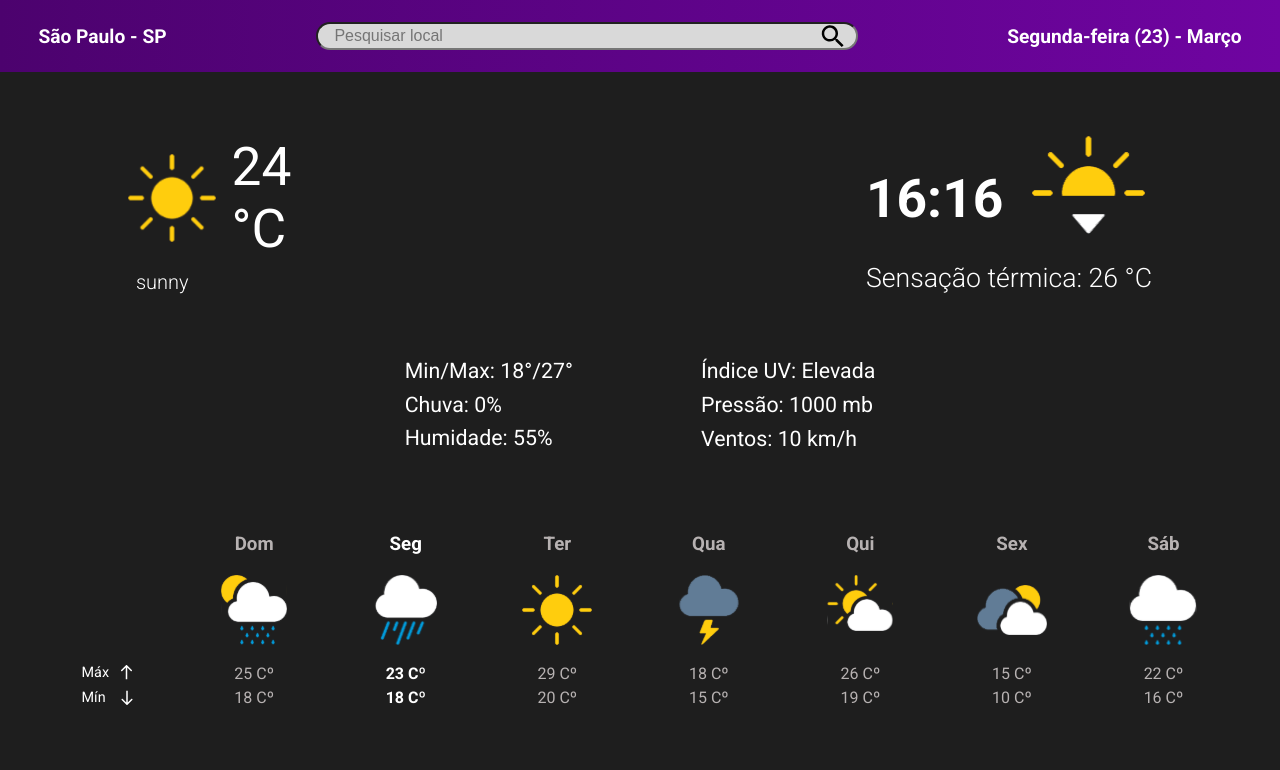
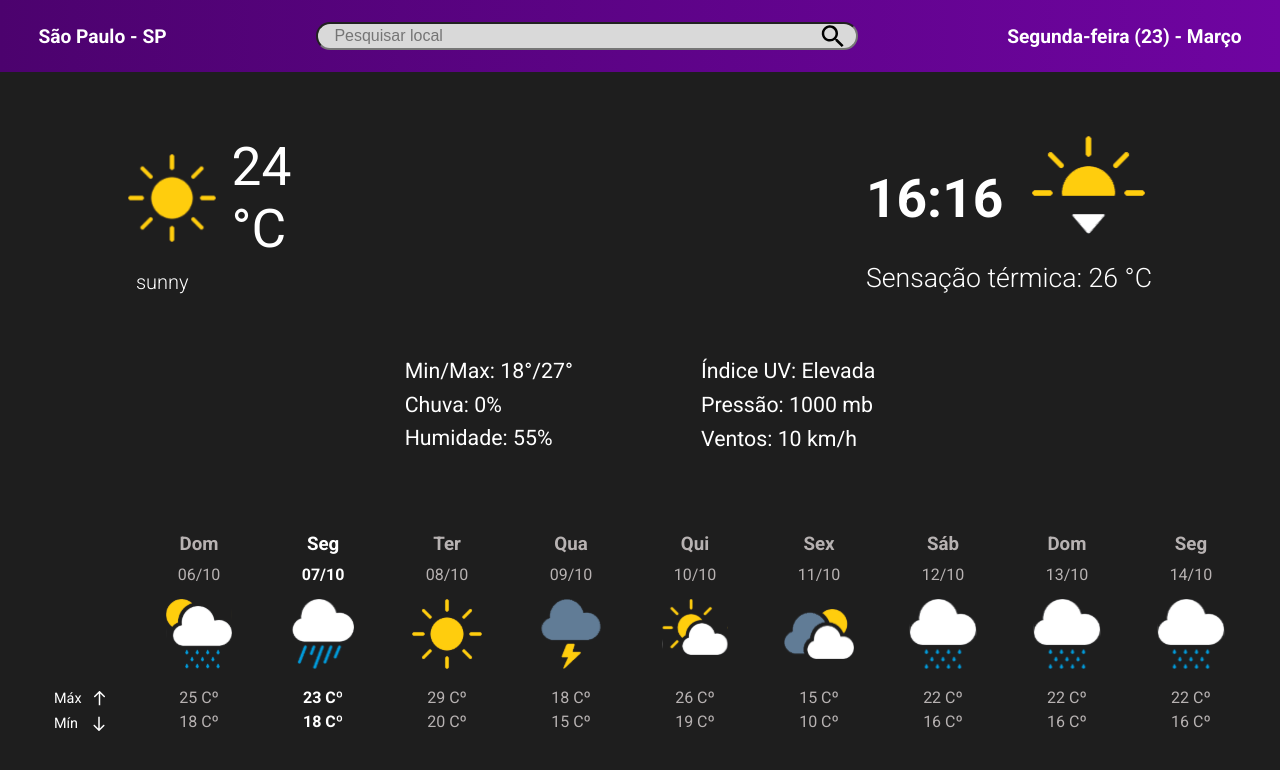
Before and after one commit to patriciasanttos/weather-app, a React (Vite) app: page / in a window 1280 px wide. Shown: the top 770 px of the page. Built offline with nearby package versions, Linux system fonts and the light colour scheme.

Commit message:
adding date and days to TempWeek component

```diff
--- a/src/App.jsx
+++ b/src/App.jsx
@@ -20,6 +20,73 @@ const testWeather = {
   date: new Date(Date.now())
 }
 
+const temperatureData = [
+  {
+    day: "Dom",
+    date: "06/10",
+    maxTemperature: "25 Cº",
+    minTemperature: "18 Cº",
+    weather: "sunnyRainy",
+  },
+  {
+    day: "Seg",
+    date: "07/10",
+    maxTemperature: "23 Cº",
+    minTemperature: "18 Cº",
+    weather: "rainy",
+  },
+  {
+    day: "Ter",
+    date: "08/10",
+    maxTemperature: "29 Cº",
+    minTemperature: "20 Cº",
+    weather: "sunny",
+  },
+  {
+    day: "Qua",
+    date: "09/10",
+    maxTemperature: "18 Cº",
+    minTemperature: "15 Cº",
+    weather: "storm",
+  },
+  {
+    day: "Qui",
+    date: "10/10",
+    maxTemperature: "26 Cº",
+    minTemperature: "19 Cº",
+    weather: "cloudy",
+  },
+  {
+    day: "Sex",
+    date: "11/10",
+    maxTemperature: "15 Cº",
+    minTemperature: "10 Cº",
+    weather: "covert",
+  },
+  {
+    day: "Sáb",
+    date: "12/10",
+    maxTemperature: "22 Cº",
+    minTemperature: "16 Cº",
+    weather: "hailRain",
+  },
+  {
+    day: "Dom",
+    date: "13/10",
+    maxTemperature: "22 Cº",
+    minTemperature: "16 Cº",
+    weather: "hailRain",
+  },
+
+  {
+    day: "Seg",
+    date: "14/10",
+    maxTemperature: "22 Cº",
+    minTemperature: "16 Cº",
+    weather: "hailRain",
+  },
+];
+
 function App() {
   return (
     <>
@@ -30,9 +97,9 @@ function App() {
       />
 
       <Weather weather={testWeather} />
-      <TempWeek/>
+      <TempWeek temperatureData={temperatureData} />
     </>
-  )
+  );
 }
 
 export default App
--- a/src/components/tempWeek/TempWeek.jsx
+++ b/src/components/tempWeek/TempWeek.jsx
@@ -11,52 +11,7 @@ import Storm from "../../assets/storm.svg";
 import Covert from "../../assets/covert.svg";
 import Cloudy from "../../assets/cloudy.svg";
 
-function TempWeek() {
-  const temperatureData = [
-    {
-      day: "Dom",
-      maxTemperature: "25 Cº",
-      minTemperature: "18 Cº",
-      weather: "sunnyRainy",
-    },
-    {
-      day: "Seg",
-      maxTemperature: "23 Cº",
-      minTemperature: "18 Cº",
-      weather: "rainy",
-    },
-    {
-      day: "Ter",
-      maxTemperature: "29 Cº",
-      minTemperature: "20 Cº",
-      weather: "sunny",
-    },
-    {
-      day: "Qua",
-      maxTemperature: "18 Cº",
-      minTemperature: "15 Cº",
-      weather: "storm",
-    },
-    {
-      day: "Qui",
-      maxTemperature: "26 Cº",
-      minTemperature: "19 Cº",
-      weather: "cloudy",
-    },
-    {
-      day: "Sex",
-      maxTemperature: "15 Cº",
-      minTemperature: "10 Cº",
-      weather: "covert",
-    },
-    {
-      day: "Sáb",
-      maxTemperature: "22 Cº",
-      minTemperature: "16 Cº",
-      weather: "hailRain",
-    },
-  ];
-
+function TempWeek({ temperatureData }) {
   const currentDayIndex = new Date().getDay();
 
   const getWeatherIcon = (weather) => {
@@ -104,6 +59,7 @@ function TempWeek() {
             key={index}
           >
             <h3>{itemNoArray.day}</h3>
+            <p>{itemNoArray.date}</p>
             <img src={getWeatherIcon(itemNoArray.weather)} alt="" />
             <p>{itemNoArray.maxTemperature}</p>
             <p>{itemNoArray.minTemperature}</p>
--- a/src/components/tempWeek/TempWeek.scss
+++ b/src/components/tempWeek/TempWeek.scss
@@ -13,7 +13,7 @@
         flex-direction: column;
         gap: 8px;
 
-        margin-top: 135px;
+        margin-top: 162px;
         font-size: 0.9rem;
 
         .f-row {
```
